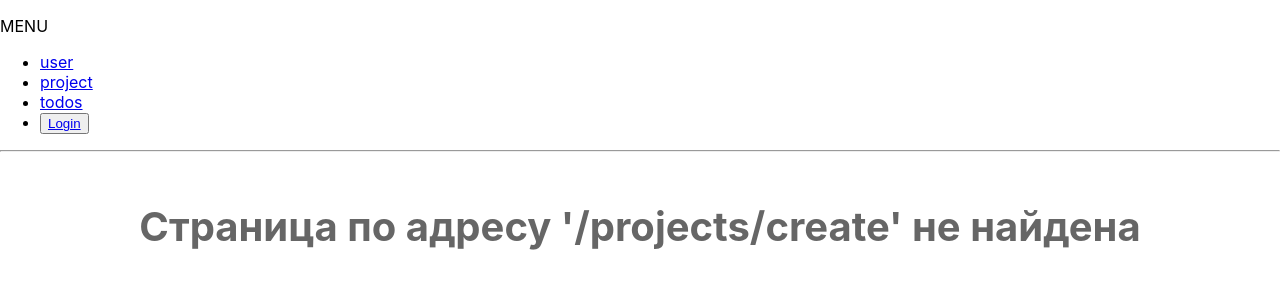
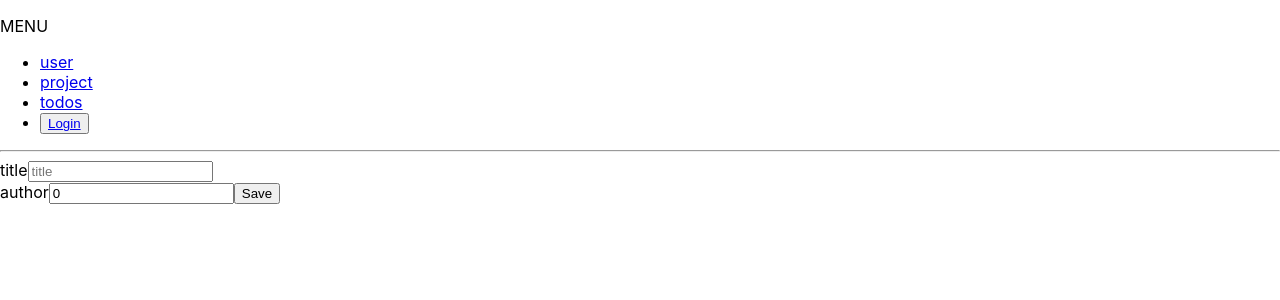
Before and after one commit to DmitriyNizhn/drf23, a React (Create React App) app in the folder todomax/frontend/: page /projects/create in a window 1280 px wide. Shown: the top 300 px of the page. Built offline with nearby package versions, Linux system fonts and the light colour scheme; no server answers.

Commit message:
lesson 11 del/create project done

```diff
--- a/todomax/frontend/src/App.js
+++ b/todomax/frontend/src/App.js
@@ -9,6 +9,7 @@ import NotFound404 from "./components/PageNotFound.js";
 import LoginForm from "./components/Auth.js";
 import {Route, BrowserRouter, Routes, Link, Navigate} from "react-router-dom";
 import Cookies from "universal-cookie";
+import ProjectForm from "./components/ProjectForm.js";
 
 
 class App extends React.Component {
@@ -22,6 +23,31 @@ class App extends React.Component {
             // 'projectsInfo': [],
 
         }
+    }
+
+    createProject(title, author) {
+        console.log(title, author, 'createProject')
+        const headers = this.get_headers()
+        const data = {title: title, authors: [author]}
+        // console.log(data)
+        axios.post(`http://127.0.0.1:8000/api/projects/`, data, {headers}).then(
+            response => {
+
+                this.load_data()
+            }
+        ).catch(error => {
+            console.log(error)
+            this.setState({projects: []})
+        })
+    }
+
+    deleteProject(id) {
+
+        const headers = this.get_headers()
+        axios.delete(`http://127.0.0.1:8000/api/projects/${id}`, {headers}).then(response => {
+            this.load_data()
+
+        }).catch(error => console.log(error))
     }
 
     load_data() {
@@ -77,7 +103,7 @@ class App extends React.Component {
 
     get_headers() {
         let headers = {
-            'Content-Type': 'applications/json'
+            'Content-Type': 'application/json'
         }
 
         if (this.is_auth()) {
@@ -121,7 +147,7 @@ class App extends React.Component {
                                 <Link to={'/todos'}>todos</Link>
                             </li>
                             <li>
-                                {this.is_auth() ? <button onClick={() => this.logout()}>Logout</button>:
+                                {this.is_auth() ? <button onClick={() => this.logout()}>Logout</button> :
                                     <button>
                                         <Link to={'/login'}>Login</Link>
                                     </button>
@@ -133,13 +159,15 @@ class App extends React.Component {
 
                     <Routes>
                         <Route path='/' element={<UserList users={this.state.users}/>}/>
-                        <Route path='/projects' element={<ProjectList projects={this.state.projects}/>}/>
+                        <Route path='/projects' element={<ProjectList projects={this.state.projects}
+                                                                      deleteProject={(id) => this.deleteProject(id)}/>}/>
+                        <Route path='/projects/create' element={<ProjectForm
+                            createProject={(title, author) => this.createProject(title, author)}/>}/>
                         <Route path='/todos' element={<TodoList todos={this.state.todos}/>}/>
                         <Route path='/project' element={<Navigate to='/projects'/>}/>
                         <Route path='/todo' element={<Navigate to='/todos'/>}/>
                         <Route path='/login' element={<LoginForm
                             get_token={(username, password) => this.get_token(username, password)}/>}/>
-
 
 
                         <Route path='*' element={<NotFound404/>}/>
--- a/todomax/frontend/src/components/Project.js
+++ b/todomax/frontend/src/components/Project.js
@@ -2,8 +2,7 @@ import React from "react";
 import {Link} from "react-router-dom";
 
 
-
-const ProjectItem = ({project}) => {
+const ProjectItem = ({project, deleteProject}) => {
 
     return (
         <tr>
@@ -20,14 +19,18 @@ const ProjectItem = ({project}) => {
             <td>
                 {project.authors}
             </td>
+            <td>
+                <button onClick={() => deleteProject(project.id)} type='button'>Delete</button>
+            </td>
 
         </tr>
     )
 
 }
 
-const ProjectList = ({projects}) => {
+const ProjectList = ({projects, deleteProject}) => {
     return (
+        <div>
             <table>
                 <th>
                     ID
@@ -41,8 +44,14 @@ const ProjectList = ({projects}) => {
                 <th>
                     authors
                 </th>
-            {projects.map((project) => < ProjectItem project={project}/>)}
+                <th></th>
+
+                {projects.map((project) => < ProjectItem project={project} deleteProject={deleteProject}/>)}
+
+
             </table>
+            <Link to='/projects/create'>Create</Link>
+        </div>
     )
 }
 
--- /dev/null
+++ b/todomax/frontend/src/components/ProjectForm.js
@@ -0,0 +1,48 @@
+import React from 'react';
+
+class ProjectForm extends React.Component {
+    constructor(props) {
+        super(props)
+        this.state = {title: '', author: 0}
+    }
+
+    handleChange(event) {
+        this.setState(
+            {
+                [event.target.name]: event.target.value
+            }
+        )
+        ;
+
+    }
+
+    handleSubmit(event) {
+        // console.log(this.state.title)
+        // console.log(this.state.author)
+        this.props.createProject(this.state.title, this.state.author)
+        event.preventDefault()
+    }
+
+    render() {
+        return (
+            <form onSubmit={(event) => this.handleSubmit(event)}>
+                <div className="form-group">
+                    <label for="title">title</label>
+                    <input type="text" name="title" placeholder="title"
+                           value={this.state.title} onChange={(event) => this.handleChange(event)}/>
+                </div>
+
+                <div className="form-group">
+                    <label for="author">author</label>
+                    <input type="number" name="author" placeholder="author"
+                           value={this.state.author} onChange={(event) => this.handleChange(event)}/>
+                    <input type="submit" value="Save"/>
+                </div>
+
+            </form>
+        )
+            ;
+    }
+}
+
+export default ProjectForm
```
Also changed, not shown: 1 other file (tests, documents, lock files or other folders). Lines whose indentation alone changed are shown as unchanged.
